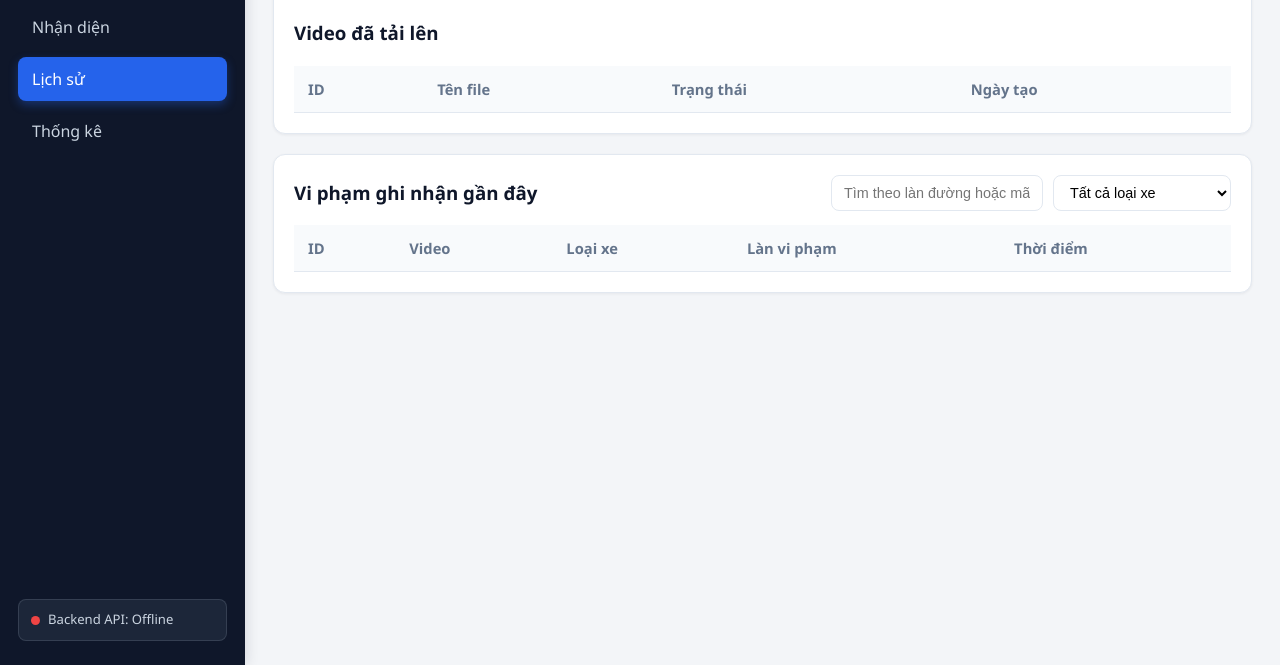
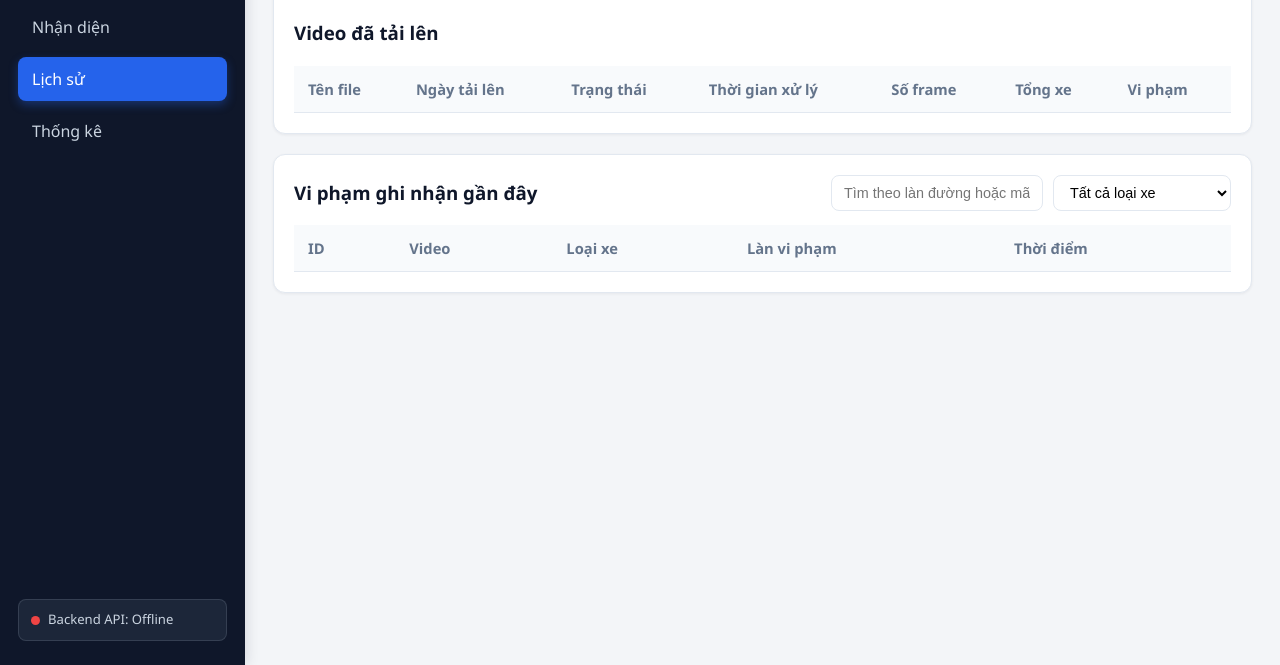
Before and after one commit to xuan-mai-pyn/ITS-WrongLaneDetection, a plain HTML site: page frontend/pages/history.html in a window 1280 px wide. Shown: the part 135-800 px from the top of the page. Drawn offline with Linux system fonts and the light colour scheme; no server answers.

Commit message:
Update history.html

```diff
--- a/frontend/pages/history.html
+++ b/frontend/pages/history.html
@@ -28,10 +28,13 @@
           <table>
             <thead>
               <tr>
-                <th>ID</th>
                 <th>Tên file</th>
+                <th>Ngày tải lên</th>
                 <th>Trạng thái</th>
-                <th>Ngày tạo</th>
+                <th>Thời gian xử lý</th>
+                <th>Số frame</th>
+                <th>Tổng xe</th>
+                <th>Vi phạm</th>
               </tr>
             </thead>
             <tbody id="history-videos"></tbody>
```
